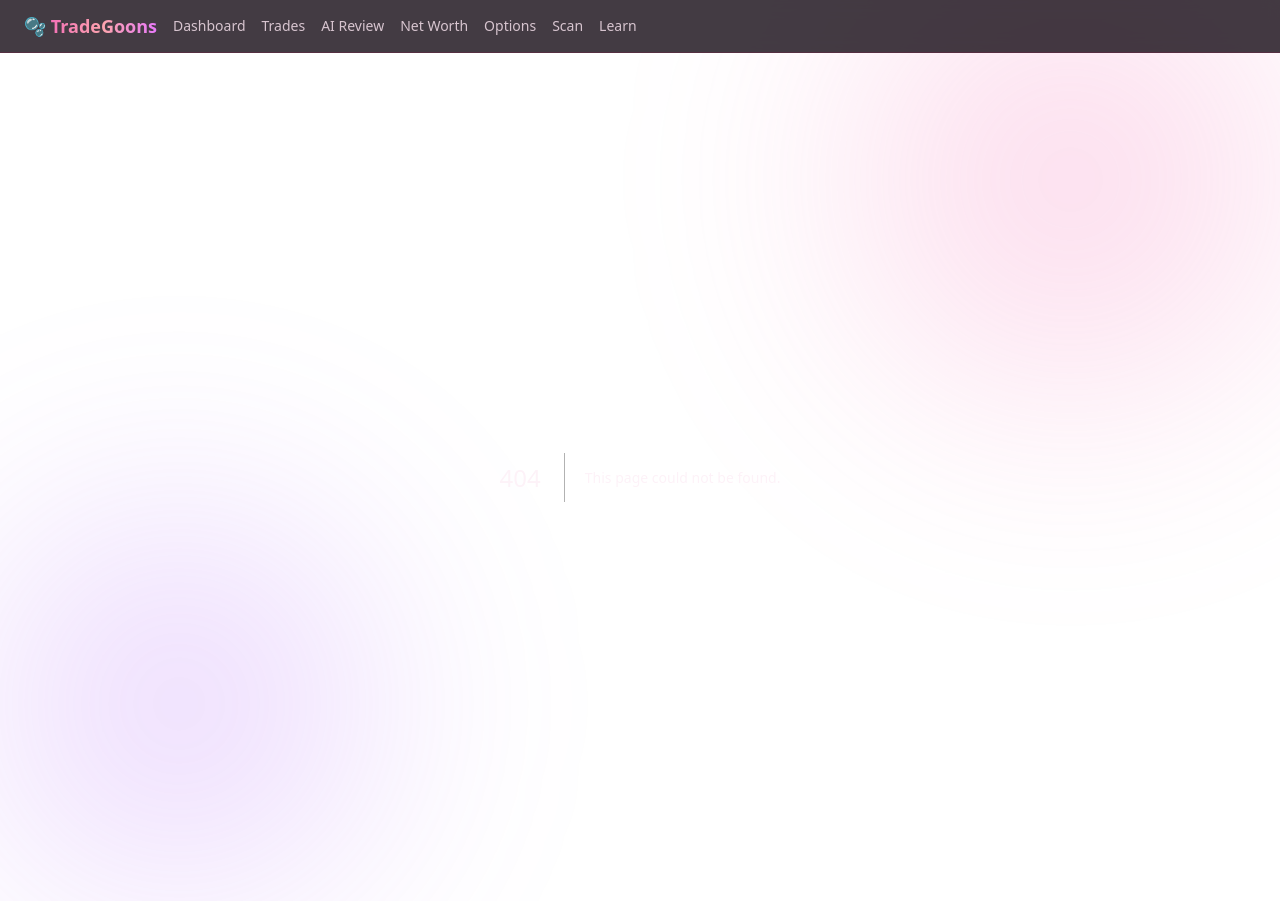
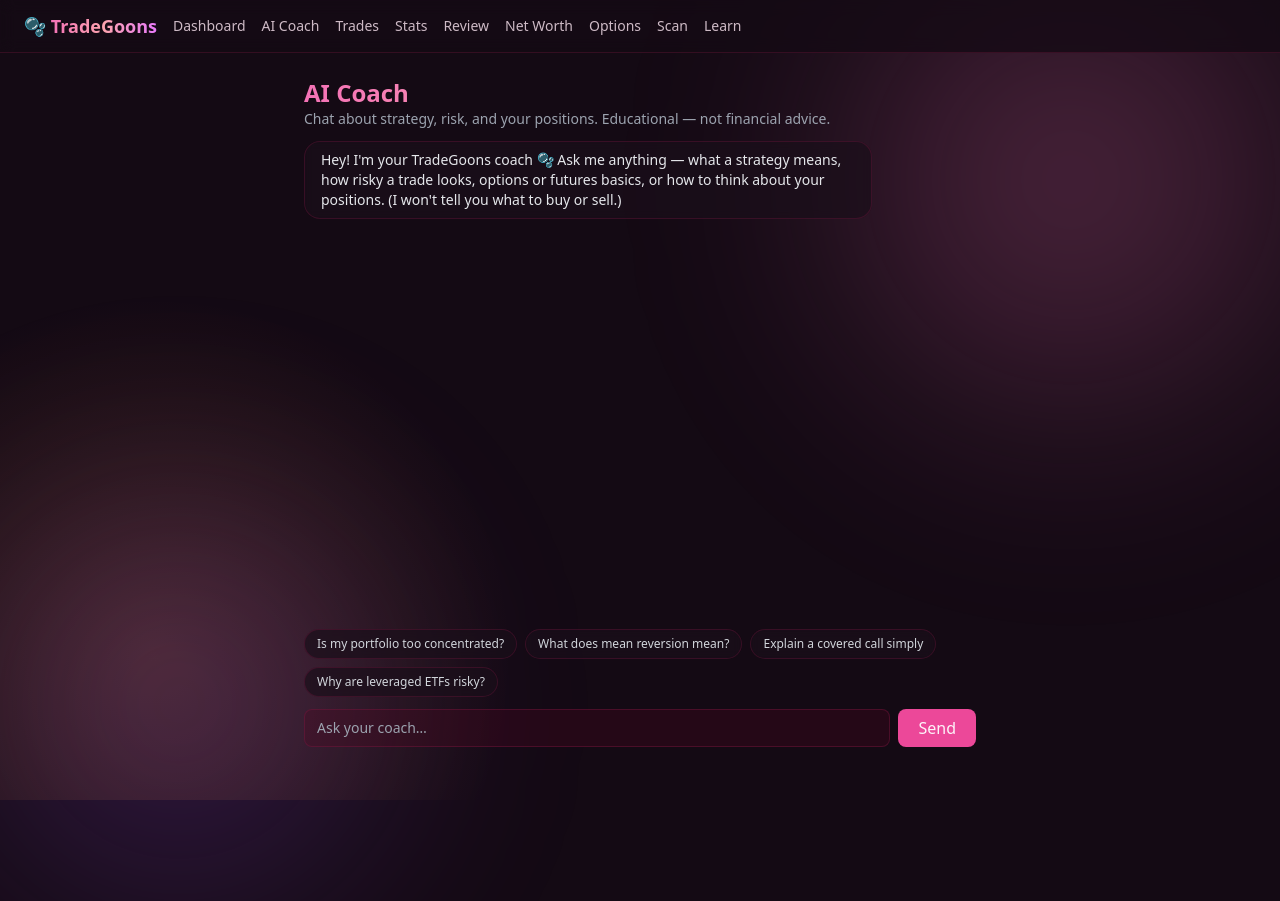
Before and after one commit to asoracca/tradejournal, a Next.js app: page /coach in a window 1280 px wide. Before the commit this address had no page. After the commit the page ends 800 px from the top, so only its background shows below. Built offline with nearby package versions, Linux system fonts and the light colour scheme; no server answers; the database is empty.

Commit message:
add AI Coach chat page (portfolio-aware, free Gemini)

```diff
--- /dev/null
+++ b/app/api/chat/route.ts
@@ -0,0 +1,33 @@
+import { NextRequest, NextResponse } from "next/server";
+
+export async function POST(req: NextRequest) {
+  const { messages, context } = await req.json();
+  const apiKey = process.env.GEMINI_API_KEY;
+  if (!apiKey) return NextResponse.json({ reply: "Add GEMINI_API_KEY in Vercel to chat with the coach." });
+
+  const system =
+    "You are a warm, concise trading mentor inside a paper-trading app called TradeGoons, helping a beginner learn. " +
+    "Explain concepts in plain language with simple examples, and keep answers fairly short. You can discuss risk, strategy mechanics, " +
+    "leverage, options/futures basics, and how to think about trades. You do NOT give buy/sell advice, price targets, or predictions. " +
+    "If portfolio context is provided, you may reference the user's positions." +
+    (context ? "\n\nUser's current open positions:\n" + String(context).slice(0, 3000) : "");
+
+  const contents = (Array.isArray(messages) ? messages : []).slice(-12).map((mm: { role: string; text: string }) => ({
+    role: mm.role === "assistant" ? "model" : "user",
+    parts: [{ text: String(mm.text || "") }],
+  }));
+
+  const url = "https://generativelanguage.googleapis.com/v1beta/models/gemini-2.5-flash-lite:generateContent?key=" + apiKey;
+  const res = await fetch(url, {
+    method: "POST", headers: { "Content-Type": "application/json" },
+    body: JSON.stringify({
+      systemInstruction: { parts: [{ text: system }] },
+      contents,
+      generationConfig: { maxOutputTokens: 700, temperature: 0.8, thinkingConfig: { thinkingBudget: 0 } },
+    }),
+  });
+  if (!res.ok) { const t = await res.text(); return NextResponse.json({ reply: "Coach unavailable: " + t.slice(0, 150) }); }
+  const data = await res.json();
+  const reply = data?.candidates?.[0]?.content?.parts?.[0]?.text || "Sorry, I didn't catch that.";
+  return NextResponse.json({ reply });
+}
--- /dev/null
+++ b/app/coach/page.tsx
@@ -0,0 +1,65 @@
+"use client";
+
+import { useEffect, useRef, useState } from "react";
+
+type Msg = { role: "user" | "assistant"; text: string };
+type T = { status: string; side: string; quantity: number; ticker: string; type: string; entryPrice: number; mode: string };
+
+export default function CoachPage() {
+  const [messages, setMessages] = useState<Msg[]>([{ role: "assistant", text: "Hey! I'm your TradeGoons coach 🫧 Ask me anything — what a strategy means, how risky a trade looks, options or futures basics, or how to think about your positions. (I won't tell you what to buy or sell.)" }]);
+  const [input, setInput] = useState("");
+  const [busy, setBusy] = useState(false);
+  const [context, setContext] = useState("");
+  const endRef = useRef<HTMLDivElement>(null);
+
+  useEffect(() => {
+    fetch("/api/trades").then((r) => r.json()).then((d) => {
+      const open = (Array.isArray(d) ? d : []).filter((t: T) => t.status === "OPEN");
+      setContext(open.map((t: T) => "- " + t.side + " " + t.quantity + " " + t.ticker + " (" + t.type + ") @ $" + t.entryPrice + (t.mode === "REAL" ? " [REAL]" : "")).join("\n"));
+    }).catch(() => {});
+  }, []);
+
+  useEffect(() => { endRef.current?.scrollIntoView({ behavior: "smooth" }); }, [messages, busy]);
+
+  async function send() {
+    const text = input.trim();
+    if (!text || busy) return;
+    const next: Msg[] = [...messages, { role: "user", text }];
+    setMessages(next); setInput(""); setBusy(true);
+    try {
+      const r = await fetch("/api/chat", { method: "POST", headers: { "Content-Type": "application/json" }, body: JSON.stringify({ messages: next, context }) });
+      const data = await r.json();
+      setMessages((m) => [...m, { role: "assistant", text: data.reply || "…" }]);
+    } catch { setMessages((m) => [...m, { role: "assistant", text: "Hmm, I couldn't reach the AI. Try again in a moment." }]); }
+    finally { setBusy(false); }
+  }
+
+  const prompts = ["Is my portfolio too concentrated?", "What does mean reversion mean?", "Explain a covered call simply", "Why are leveraged ETFs risky?"];
+
+  return (
+    <div className="max-w-2xl mx-auto flex flex-col" style={{ height: "calc(100vh - 130px)" }}>
+      <header className="mb-3">
+        <h1 className="text-2xl font-bold gradient-text">AI Coach</h1>
+        <p className="text-gray-400 text-sm">Chat about strategy, risk, and your positions. Educational — not financial advice.</p>
+      </header>
+      <div className="flex-1 overflow-y-auto space-y-3 pr-1">
+        {messages.map((m, i) => (
+          <div key={i} className={"flex " + (m.role === "user" ? "justify-end" : "justify-start")}>
+            <div className={"max-w-[85%] rounded-2xl px-4 py-2 text-sm whitespace-pre-line " + (m.role === "user" ? "bg-emerald-600 text-white" : "card text-gray-200")}>{m.text}</div>
+          </div>
+        ))}
+        {busy && <div className="flex justify-start"><div className="card px-4 py-2 text-sm text-pink-300">thinking…</div></div>}
+        <div ref={endRef} />
+      </div>
+      {messages.length <= 1 && (
+        <div className="flex flex-wrap gap-2 mt-3">
+          {prompts.map((p) => <button key={p} onClick={() => setInput(p)} className="text-xs card px-3 py-1.5 text-gray-300 hover:text-pink-300">{p}</button>)}
+        </div>
+      )}
+      <form onSubmit={(e) => { e.preventDefault(); send(); }} className="mt-3 flex gap-2">
+        <input className="input flex-1" value={input} onChange={(e) => setInput(e.target.value)} placeholder="Ask your coach…" />
+        <button type="submit" disabled={busy} className="bg-emerald-600 hover:bg-emerald-500 disabled:opacity-50 rounded-lg px-5 font-medium">Send</button>
+      </form>
+    </div>
+  );
+}
--- a/app/layout.tsx
+++ b/app/layout.tsx
@@ -14,8 +14,10 @@ export default function RootLayout({ children }: { children: React.ReactNode })
         <nav className="sticky top-0 z-10 border-b border-pink-900/30 bg-[#140a14]/80 backdrop-blur px-4 sm:px-6 py-3 flex gap-4 items-center overflow-x-auto whitespace-nowrap">
           <span className="font-bold text-lg shrink-0">🫧 <span className="gradient-text">TradeGoons</span></span>
           <Link href="/" className="text-sm text-pink-100/80 hover:text-pink-300 shrink-0">Dashboard</Link>
+          <Link href="/coach" className="text-sm text-pink-100/80 hover:text-pink-300 shrink-0">AI Coach</Link>
           <Link href="/trades" className="text-sm text-pink-100/80 hover:text-pink-300 shrink-0">Trades</Link>
-          <Link href="/review" className="text-sm text-pink-100/80 hover:text-pink-300 shrink-0">AI Review</Link>
+          <Link href="/stats" className="text-sm text-pink-100/80 hover:text-pink-300 shrink-0">Stats</Link>
+          <Link href="/review" className="text-sm text-pink-100/80 hover:text-pink-300 shrink-0">Review</Link>
           <Link href="/networth" className="text-sm text-pink-100/80 hover:text-pink-300 shrink-0">Net Worth</Link>
           <Link href="/options" className="text-sm text-pink-100/80 hover:text-pink-300 shrink-0">Options</Link>
           <Link href="/scan" className="text-sm text-pink-100/80 hover:text-pink-300 shrink-0">Scan</Link>
```
